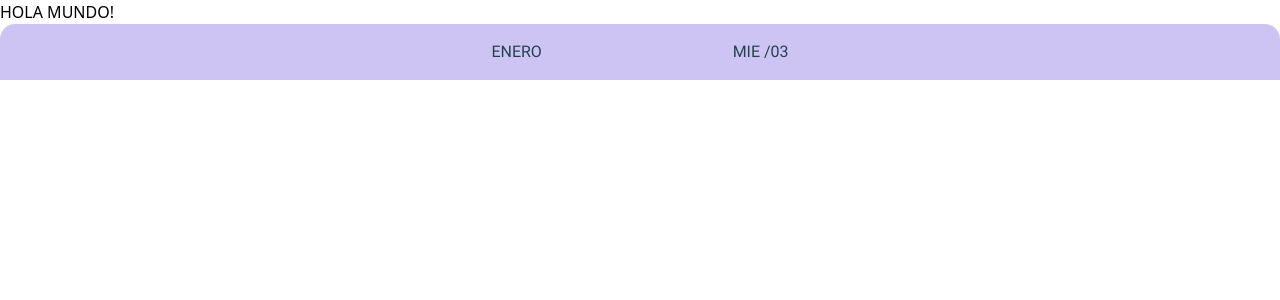
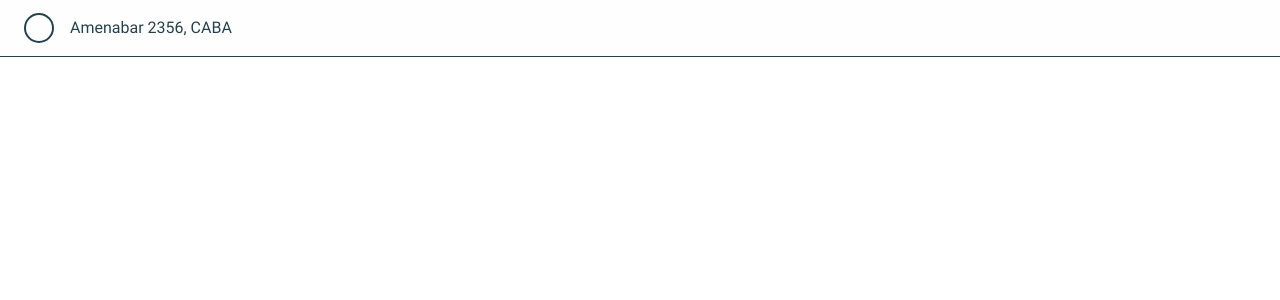
Before and after one commit to GermanCuevas/box-client, a Next.js app: page / in a window 1280 px wide. Shown: the top 300 px of the page. Built offline with nearby package versions, Linux system fonts and the light colour scheme.

Commit message:
feat: common-address-finalized

```diff
--- a/src/app/page.tsx
+++ b/src/app/page.tsx
@@ -1,17 +1,19 @@
-import BoxTitle from '@/commons/BoxTitle'
+'use client'
+import Address from '@/commons/Address'
+
 /* import PackageDetails from '@/commons/PackageDetails' */
 
 export default function Home() {
   return (
     <main>
-      <h1>HOLA MUNDO!</h1>
-      <BoxTitle
+      <Address />
+      {/* <BoxTitle
         dateBox="mie /03"
         titleBox="enero"
         boxClasses={'justify-around gap-x-2'}
         titleBoxClasses={'uppercase'}
         dateBoxClasses={'uppercase'}
-      />
+      /> */}
     </main>
   )
 }
--- /dev/null
+++ b/src/commons/Address.tsx
@@ -0,0 +1,30 @@
+import React from 'react'
+import { CheckOK, CheckOff } from './Icons'
+interface address {
+  status?: boolean
+  onClickButton?(): void
+}
+
+export default function Address({ status, onClickButton }: address) {
+  return (
+    <div className="bg-white flex justify-start items-center border-b-[1px] border-darkGreen">
+      <div
+        className={'w-[30rem] h-[3.5rem] flex items-center gap-x-4 ml-6 font-Roboto text-darkGreen'}
+        onClick={() => onClickButton?.()}
+      >
+        {status ? (
+          <CheckOK
+            height="30px"
+            width="30px"
+            color="#24424D"
+            classNameCheck="bg-[#CEF169] rounded-full"
+          />
+        ) : (
+          <CheckOff classNameCheck="border-darkGreen border-[2px] w-[30px] h-[30px]" />
+        )}
+
+        <h2>Amenabar 2356, CABA</h2>
+      </div>
+    </div>
+  )
+}
--- /dev/null
+++ b/src/commons/Icons.tsx
@@ -0,0 +1,28 @@
+interface check {
+  width?: string
+  height?: string
+  color?: string
+  classNameCheck?: string
+}
+
+export function CheckOK({ width, height, color, classNameCheck }: check) {
+  return (
+    //bg-[#CEF169] rounded-full
+    <div className={classNameCheck}>
+      <svg
+        xmlns="http://www.w3.org/2000/svg"
+        width={width || '24'}
+        height={height || '24'}
+        viewBox="0 0 24 24"
+        fill={color || 'rgba(0, 0, 0, 1)'}
+        transform=""
+      >
+        <path d="m10 15.586-3.293-3.293-1.414 1.414L10 18.414l9.707-9.707-1.414-1.414z"></path>
+      </svg>
+    </div>
+  )
+}
+export function CheckOff({ classNameCheck }: check) {
+  //border-darkGreen border-[3px] w-[30px] h-[30px]
+  return <div className={`rounded-full ${classNameCheck}`}></div>
+}
```
